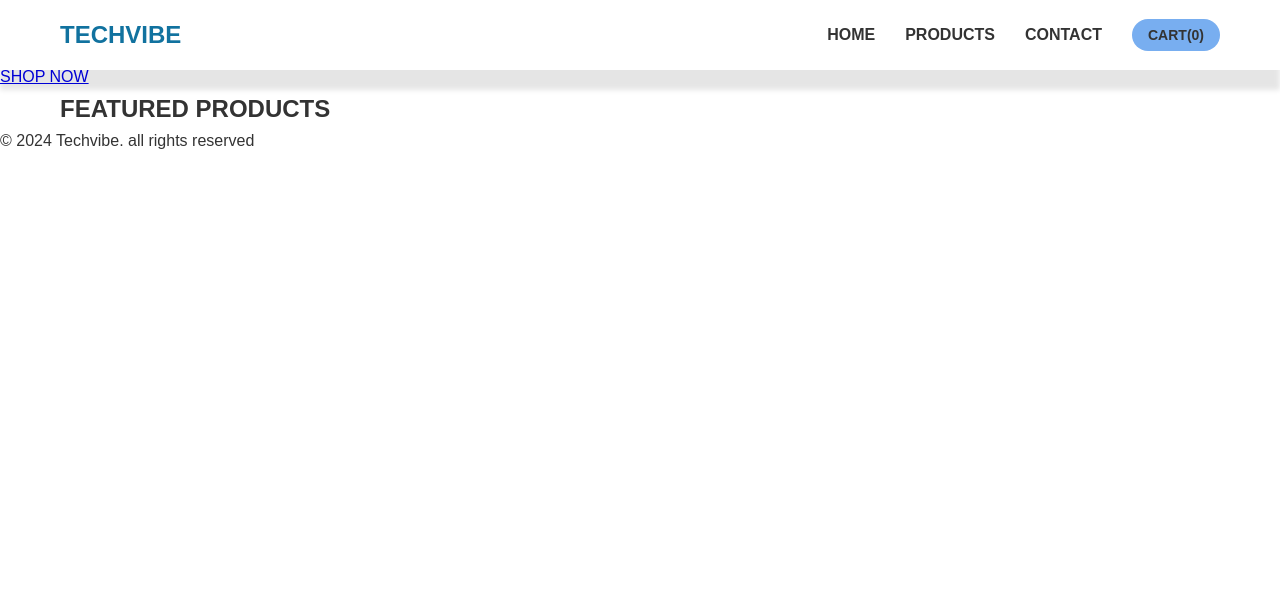
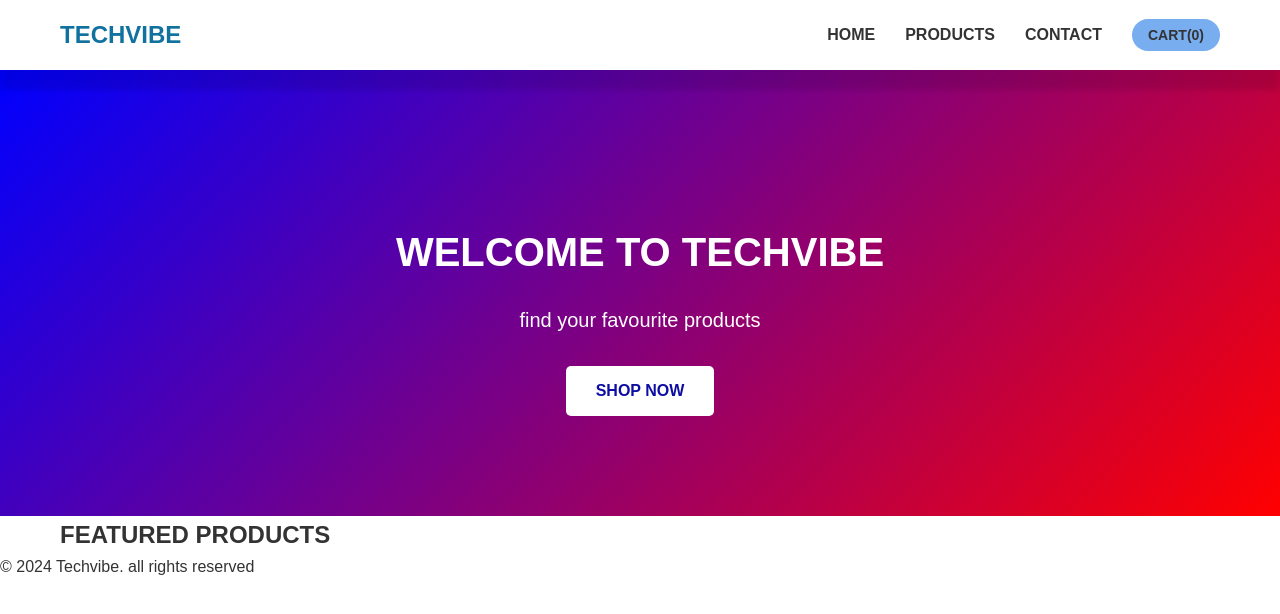
Before and after one commit to prince-kendy-mutala/TechVibe, a plain HTML site: page index.html in a window 1280 px wide. Drawn offline with Linux system fonts and the light colour scheme.

Commit message:
lesson 5 hero sectn stylng

```diff
--- a/style.css
+++ b/style.css
@@ -72,3 +72,41 @@ body{
 .cart-link:hover{
     background-color: white;
 }
+
+
+
+.hero{
+    background: linear-gradient(135deg,blue,red);
+    color: white;
+    text-align: center;
+    padding: 150px 20px 100px ;
+    margin-top: 70px;
+}
+
+.hero h1{
+    font-size: 40px;
+    margin-bottom: 20px;
+    font-weight: bold;
+}
+
+
+.hero p{
+    font-size: 20px;
+    margin-bottom: 30px;
+}
+
+.button{
+    display: inline-block;
+    background-color: white;
+    color: rgb(14, 14, 164);
+    padding: 12px 30px;
+    text-decoration: none;
+    border-radius: 5px ;
+    font-weight: bold;
+    transition: all 0.3s ease-in;
+}
+
+.button:hover{
+    background-color: white;
+    transform: translateY(-5px);
+}
```
